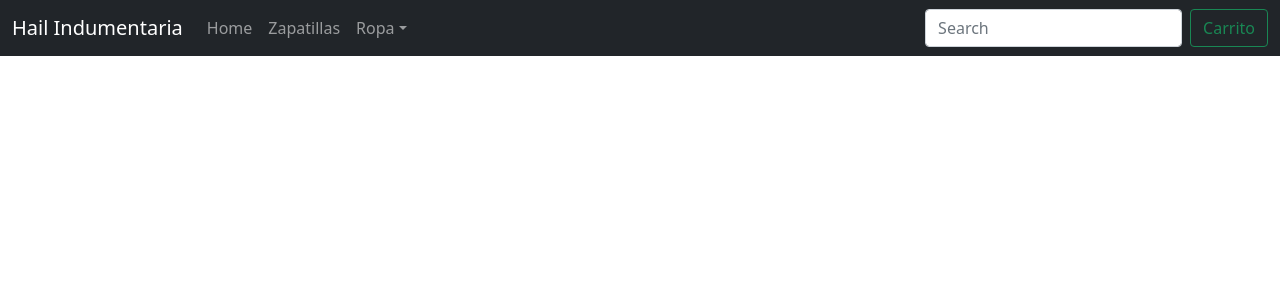
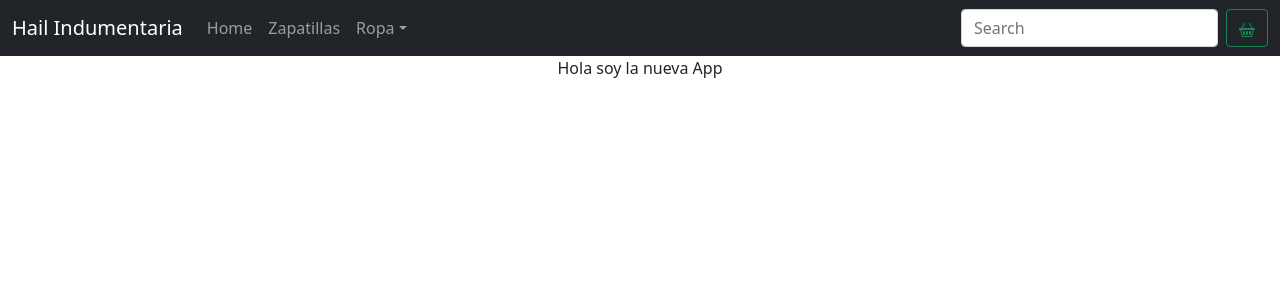
Before and after one commit to lautarohaili/haili-ecommerce-npx, a React (Create React App) app: page / in a window 1280 px wide. Shown: the top 300 px of the page. Built offline with nearby package versions, Linux system fonts and the light colour scheme.

Commit message:
Agregando IconoCarrito

```diff
--- a/package.json
+++ b/package.json
@@ -7,6 +7,7 @@
     "@testing-library/react": "^12.1.3",
     "@testing-library/user-event": "^13.5.0",
     "bootstrap": "^5.1.3",
+    "bootstrap-icons": "^1.8.1",
     "react": "^17.0.2",
     "react-bootstrap": "^2.1.2",
     "react-dom": "^17.0.2",
--- a/src/App.jsx
+++ b/src/App.jsx
@@ -1,11 +1,13 @@
 import "./App.css";
 import "bootstrap/dist/css/bootstrap.min.css";
 import NavBar from "./Componentes/NavBar/NavBar";
+import ItemListContainer from "./Container/ItemListContainer";
 
 function App() {
   return (
     <div className="App">
       <NavBar />
+      <ItemListContainer saludo="Hola soy la nueva App" />
     </div>
   );
 }
--- a/src/Componentes/NavBar/NavBar.jsx
+++ b/src/Componentes/NavBar/NavBar.jsx
@@ -5,6 +5,8 @@ import FormControl from "react-bootstrap/FormControl";
 import Nav from "react-bootstrap/Nav";
 import Navbar from "react-bootstrap/Navbar";
 import NavDropdown from "react-bootstrap/NavDropdown";
+import Widget from "../Widget/Widget";
+import "./NavBar.css";
 
 function NavBar() {
   return (
@@ -34,7 +36,9 @@ function NavBar() {
               className="me-2"
               aria-label="Search"
             />
-            <Button variant="outline-success">Carrito</Button>
+            <Button variant="outline-success">
+              <Widget />
+            </Button>
           </Form>
         </Navbar.Collapse>
       </Container>
--- /dev/null
+++ b/src/Componentes/Widget/Widget.jsx
@@ -0,0 +1,21 @@
+import React from "react";
+
+function Widget() {
+  return (
+    <div>
+      <svg
+        xmlns="http://www.w3.org/2000/svg"
+        width="16"
+        height="16"
+        fill="currentColor"
+        class="bi bi-basket2"
+        viewBox="0 0 16 16"
+      >
+        <path d="M4 10a1 1 0 0 1 2 0v2a1 1 0 0 1-2 0v-2zm3 0a1 1 0 0 1 2 0v2a1 1 0 0 1-2 0v-2zm3 0a1 1 0 1 1 2 0v2a1 1 0 0 1-2 0v-2z" />
+        <path d="M5.757 1.071a.5.5 0 0 1 .172.686L3.383 6h9.234L10.07 1.757a.5.5 0 1 1 .858-.514L13.783 6H15.5a.5.5 0 0 1 .5.5v1a.5.5 0 0 1-.5.5h-.623l-1.844 6.456a.75.75 0 0 1-.722.544H3.69a.75.75 0 0 1-.722-.544L1.123 8H.5a.5.5 0 0 1-.5-.5v-1A.5.5 0 0 1 .5 6h1.717L5.07 1.243a.5.5 0 0 1 .686-.172zM2.163 8l1.714 6h8.246l1.714-6H2.163z" />
+      </svg>
+    </div>
+  );
+}
+
+export default Widget;
--- /dev/null
+++ b/src/Container/ItemListContainer.jsx
@@ -0,0 +1,7 @@
+import React from "react";
+
+function ItemListContainer({ saludo }) {
+  return <div>{saludo}</div>;
+}
+
+export default ItemListContainer;
```
Also changed, not shown: src/Componentes/NavBar/NavBar.css (added), 1 other file (tests, documents, lock files or other folders).
